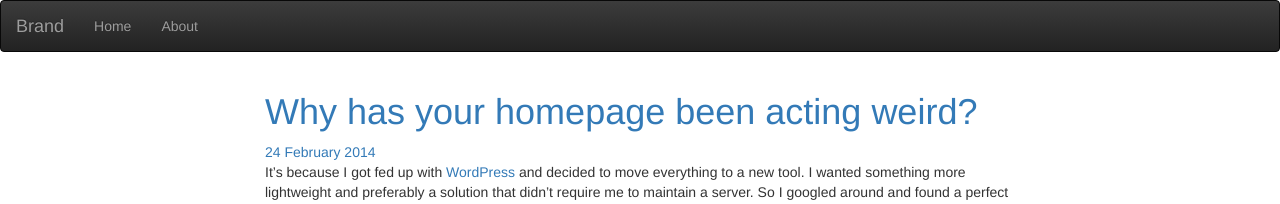
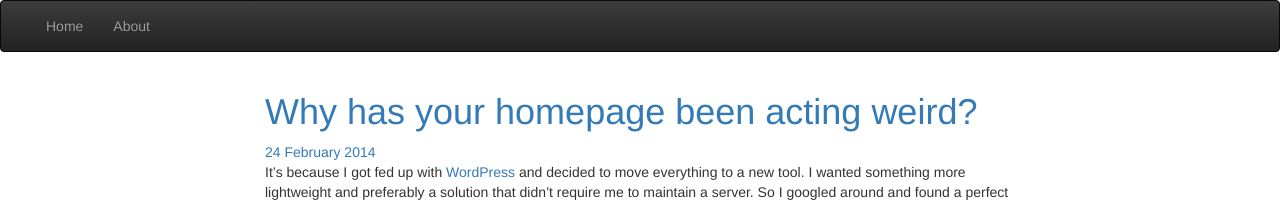
Before and after one commit to JagCesar/jagcesar.github.io, a Jekyll site: the page built from _posts/2014-02-24-why-has-your-homepage-been-acting-weird.md, in a window 1280 px wide. Shown: the top 204 px of the page. Built offline with Jekyll 4.4.1, drawn with Linux system fonts in a browser that asks for light colours; nearby versions of some CDN libraries.

Commit message:
Removes brand from navigation

```diff
--- a/_includes/header.html
+++ b/_includes/header.html
@@ -47,7 +47,7 @@
               <span class="icon-bar"></span>
               <span class="icon-bar"></span>
             </button>
-            <a class="navbar-brand" href="#">Brand</a>
+            <!--<a class="navbar-brand" href="#">Brand</a>-->
           </div>
 
           <!-- Collect the nav links, forms, and other content for toggling -->
```
